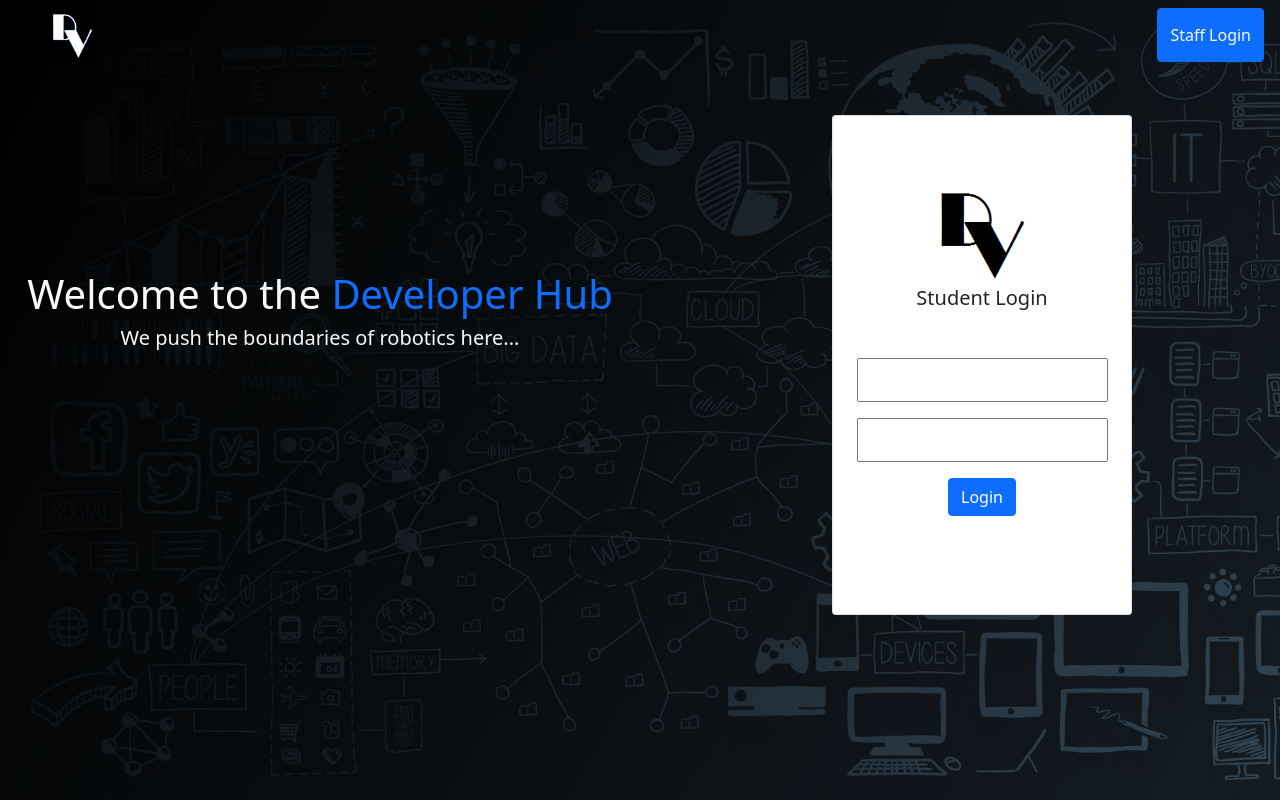
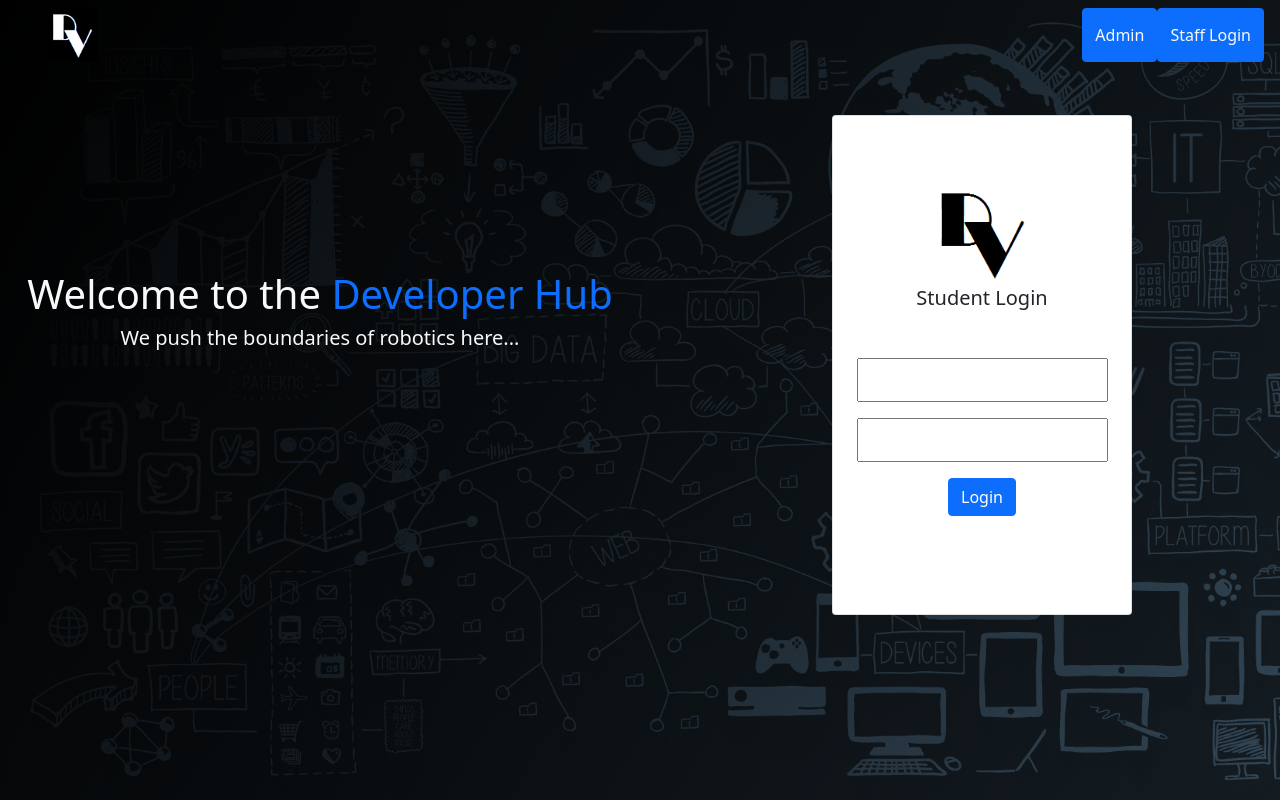
Before and after one commit to PraisePJ/studentmanager, a Django app: page / in a window 1280 px wide. Run offline with Django 4.2, Linux system fonts and the light colour scheme; some libraries are stand-ins or nearby versions.

Commit message:
Update home.html

```diff
--- a/manager/templates/manager/home.html
+++ b/manager/templates/manager/home.html
@@ -56,6 +56,9 @@
       <a href="{% url 'staff-login' %}">
         <button style="float: right; height: 100%" class="btn btn-primary text-light" type="button" name="button">Staff Login</button>
       </a>
+      <a href="{% url 'admin' %}">
+        <button style="float: right; height: 100%" class="btn btn-primary text-light" type="button" name="button">Admin</button>
+      </a>
     </div>
   </div>
   <div class="d-lg-flex d-md-block d-sm-block">
```
